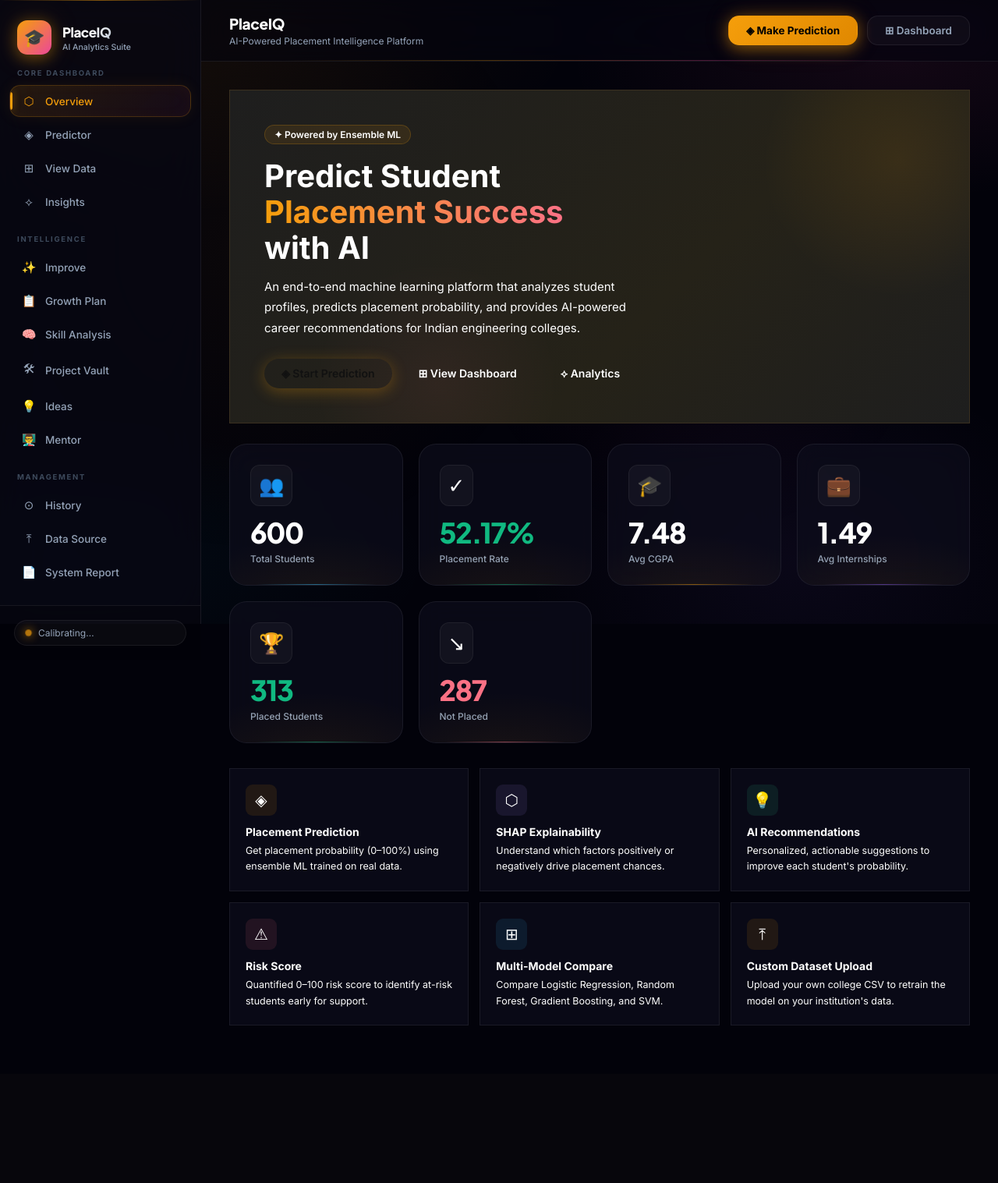
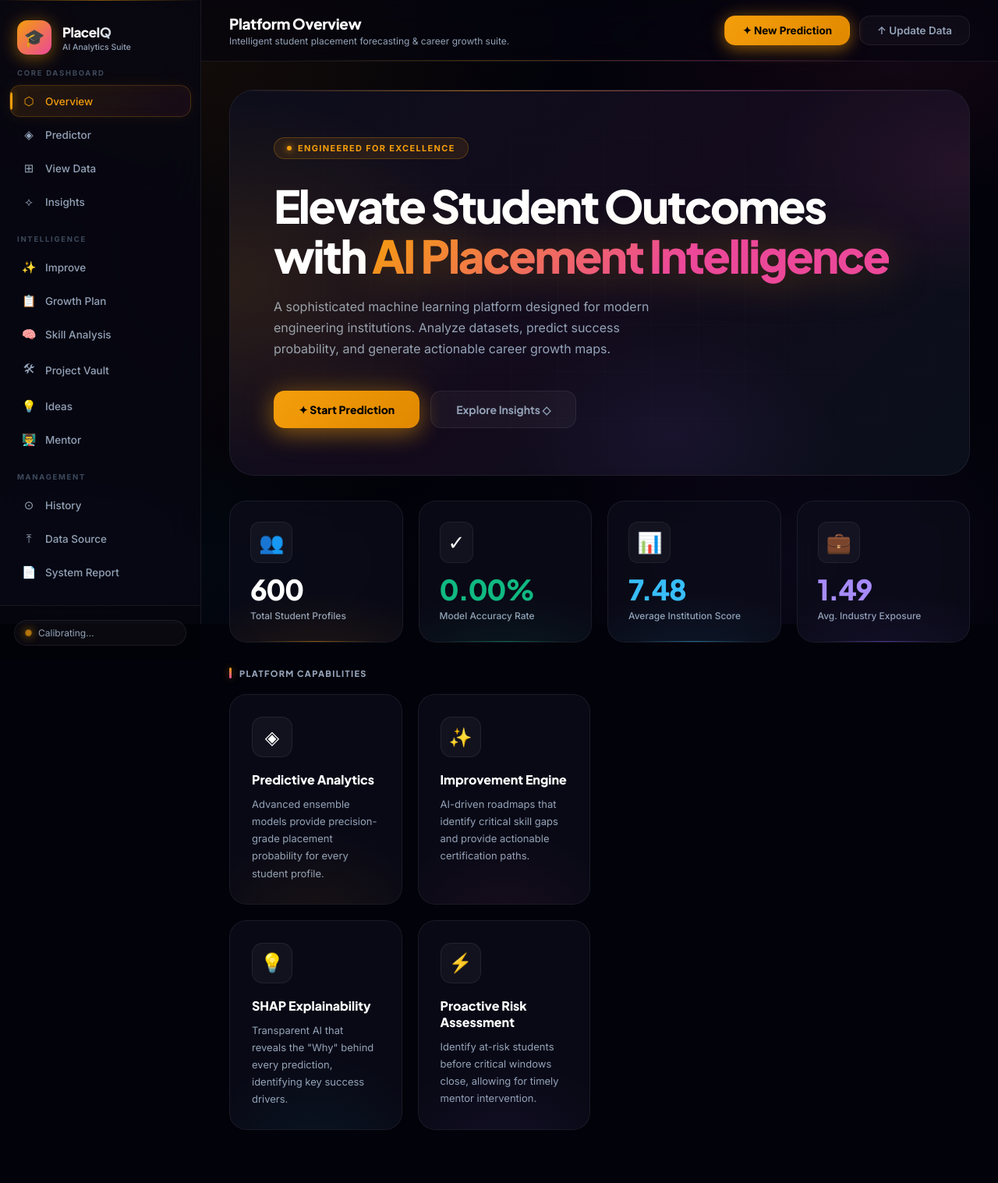
Before and after one commit to Aarthirt14/PlacePulse, a Flask app: page / in a window 1280 px wide. Shown: the whole page at 78% size. Before the commit the page ends 1315 px from the top, so only its background shows below. Run offline with Flask 3, Linux system fonts and the light colour scheme; parts of the project's set-up code (start-up, migrations or seed data) failed here and were passed over.

Commit message:
feat(ui): redesign landing page with cinematic hero section, perspective grid overlay, shimmer CTA button, floating stat badges, and insight dot cycling

```diff
--- a/templates/index.html
+++ b/templates/index.html
@@ -1,187 +1,302 @@
 {% extends "base.html" %}
-{% block title %}PlaceIQ – Home{% endblock %}
-{% block page_title %}PlaceIQ{% endblock %}
-{% block page_sub %}AI-Powered Placement Intelligence Platform{% endblock %}
+{% block title %}Platform Overview — PlaceIQ{% endblock %}
+{% block page_title %}Platform Overview{% endblock %}
+{% block page_sub %}Intelligent student placement forecasting & career growth suite.{% endblock %}
+
+{% block topbar_actions %}
+<a href="/predict" class="btn btn-primary">✦ New Prediction</a>
+<a href="/upload"  class="btn btn-outline">↑ Update Data</a>
+{% endblock %}
 
 {% block extra_head %}
 <style>
+/* ── HERO ─────────────────────────────── */
 .hero {
-    background:linear-gradient(135deg, #1e1e1e 0%, #252218 60%, #1e1e1e 100%);
-    border:1px solid #3a3020; border-radius:var(--radius-lg);
-    padding:44px; margin-bottom:26px; position:relative; overflow:hidden;
+    position: relative; overflow: hidden;
+    border-radius: var(--r-xl);
+    padding: 60px 56px;
+    margin-bottom: 32px;
+    background: linear-gradient(135deg,
+        rgba(14,14,28,0.95) 0%,
+        rgba(20,12,30,0.95) 50%,
+        rgba(10,16,28,0.95) 100%);
+    border: 1px solid var(--border);
 }
 .hero::before {
-    content:''; position:absolute; top:-100px; right:-100px; width:380px; height:380px;
-    background:radial-gradient(circle, rgba(245,158,11,.10) 0%, transparent 65%);
-    border-radius:50%;
+    content: '';
+    position: absolute; inset: 0;
+    background:
+        radial-gradient(ellipse 60% 80% at 0% 50%,   rgba(245,158,11,0.12) 0%, transparent 60%),
+        radial-gradient(ellipse 50% 60% at 100% 20%,  rgba(236,72,153,0.10)  0%, transparent 55%),
+        radial-gradient(ellipse 40% 50% at 60%  90%,  rgba(139,92,246,0.08)  0%, transparent 55%);
+    pointer-events: none;
 }
 .hero::after {
-    content:''; position:absolute; bottom:-120px; left:10%; width:340px; height:340px;
-    background:radial-gradient(circle, rgba(251,113,133,.06) 0%, transparent 65%);
-    border-radius:50%;
-}
-.hero-content { position:relative; z-index:1; }
-.hero h1 { font-size:40px; font-weight:800; line-height:1.15; margin-bottom:14px; }
-.hero h1 .accent-amber {
-    background:linear-gradient(90deg, #f59e0b, #fb7185);
-    -webkit-background-clip:text; -webkit-text-fill-color:transparent;
-}
-.hero p { font-size:15px; color:var(--text2); max-width:500px; line-height:1.75; margin-bottom:26px; }
-.hero-actions { display:flex; gap:12px; flex-wrap:wrap; }
-.pill-btn {
-    padding:10px 22px; border-radius:100px; font-family:var(--font);
-    font-size:14px; font-weight:600; cursor:pointer; text-decoration:none;
-    display:inline-flex; align-items:center; gap:7px; border:none; transition:all .2s ease;
-}
-.pill-amber { background:var(--primary); color:#111; box-shadow:0 4px 20px rgba(245,158,11,.3); }
-.pill-amber:hover { background:var(--primary-d); transform:translateY(-2px); box-shadow:0 6px 24px rgba(245,158,11,.4); }
-.pill-ghost { background:transparent; color:var(--text2); border:1px solid var(--border2); }
-.pill-ghost:hover { border-color:var(--primary); color:var(--primary); }
-.hero-badge {
-    display:inline-flex; align-items:center; gap:6px;
-    background:rgba(245,158,11,.1); border:1px solid rgba(245,158,11,.2);
-    color:var(--primary); border-radius:100px; padding:4px 12px;
-    font-size:12px; font-weight:600; margin-bottom:18px;
+    content: '';
+    position: absolute; top: 0; left: 0; right: 0; height: 1px;
+    background: linear-gradient(90deg, transparent, rgba(245,158,11,0.6), rgba(236,72,153,0.4), transparent);
 }
 
-.feature-grid { display:grid; grid-template-columns:repeat(3,1fr); gap:14px; margin-bottom:26px; }
+/* Animated grid lines */
+.hero-grid {
+    position: absolute; inset: 0; overflow: hidden; pointer-events: none;
+    background-image:
+        linear-gradient(rgba(255,255,255,0.02) 1px, transparent 1px),
+        linear-gradient(90deg, rgba(255,255,255,0.02) 1px, transparent 1px);
+    background-size: 60px 60px;
+    mask-image: radial-gradient(ellipse 80% 80% at 50% 50%, black, transparent);
+}
+
+.hero-tag {
+    display: inline-flex; align-items: center; gap: 8px;
+    padding: 6px 16px; border-radius: 100px; margin-bottom: 28px;
+    background: rgba(245,158,11,0.1); border: 1px solid rgba(245,158,11,0.25);
+    font-size: 11px; font-weight: 800; letter-spacing: 0.12em;
+    color: var(--amber); text-transform: uppercase;
+}
+.hero-tag i { width: 6px; height: 6px; border-radius: 50%; background: var(--amber); box-shadow: 0 0 8px var(--amber); }
+
+.hero h1 {
+    font-family: var(--font-h); font-size: clamp(36px, 5vw, 58px);
+    font-weight: 900; letter-spacing: -0.04em; line-height: 1.1;
+    margin-bottom: 20px; position: relative;
+}
+.hero h1 span {
+    background: linear-gradient(135deg, var(--amber) 0%, var(--pink) 60%);
+    -webkit-background-clip: text; background-clip: text;
+    -webkit-text-fill-color: transparent;
+    filter: drop-shadow(0 0 28px rgba(245,158,11,0.35));
+}
+
+.hero-desc {
+    font-size: 16px; color: var(--text-m); line-height: 1.7;
+    max-width: 520px; margin-bottom: 40px;
+}
+
+.hero-actions { display: flex; gap: 14px; flex-wrap: wrap; }
+.hero-btn-primary {
+    padding: 14px 32px; border-radius: var(--r-md);
+    background: linear-gradient(135deg, var(--amber), #e08800);
+    color: #000; font-weight: 800; font-size: 14px; font-family: var(--font-h);
+    border: none; cursor: pointer; text-decoration: none;
+    display: inline-flex; align-items: center; gap: 10px;
+    box-shadow: 0 6px 28px rgba(245,158,11,0.45), 0 0 50px rgba(245,158,11,0.15);
+    transition: var(--t); position: relative; overflow: hidden;
+}
+.hero-btn-primary::before {
+    content: '';
+    position: absolute; top: 0; left: -100%; width: 60%; height: 100%;
+    background: linear-gradient(90deg, transparent, rgba(255,255,255,0.25), transparent);
+    transition: left 0.5s ease;
+}
+.hero-btn-primary:hover { transform: translateY(-3px); box-shadow: 0 10px 40px rgba(245,158,11,0.55); }
+.hero-btn-primary:hover::before { left: 200%; }
+
+.hero-btn-ghost {
+    padding: 14px 32px; border-radius: var(--r-md);
+    background: rgba(255,255,255,0.04); color: var(--text-m);
+    font-weight: 700; font-size: 14px; font-family: var(--font-h);
+    border: 1px solid var(--border); cursor: pointer; text-decoration: none;
+    display: inline-flex; align-items: center; gap: 10px;
+    transition: var(--t);
+}
+.hero-btn-ghost:hover {
+    background: rgba(255,255,255,0.08); color: var(--text-h);
+    border-color: rgba(255,255,255,0.2); transform: translateY(-2px);
+}
+
+/* Floating badge top-right */
+.hero-visual {
+    position: absolute; right: 50px; top: 50%; transform: translateY(-50%);
+    display: flex; flex-direction: column; gap: 14px;
+}
+.hero-badge {
+    background: rgba(14,14,28,0.9); border: 1px solid var(--border);
+    border-radius: 16px; padding: 16px 20px; backdrop-filter: blur(12px);
+    min-width: 180px;
+}
+.hero-badge strong { display: block; font-family: var(--font-h); font-size: 24px; font-weight: 900; letter-spacing: -0.03em; }
+.hero-badge span  { font-size: 11px; color: var(--text-m); }
+
+/* ── FEATURE CARDS ──── */
+.feature-grid { display: grid; grid-template-columns: repeat(2,1fr); gap: 20px; }
 .feature-card {
-    background:var(--card); border:1px solid var(--border); border-radius:var(--radius-lg);
-    padding:20px; transition:all .2s ease; cursor:default;
+    background: var(--card); border: 1px solid var(--border);
+    border-radius: var(--r-lg); padding: 28px;
+    transition: var(--t); position: relative; overflow: hidden;
+    cursor: default;
 }
-.feature-card:hover { border-color:rgba(245,158,11,.3); transform:translateY(-2px); box-shadow:0 8px 24px rgba(0,0,0,.3); }
-.feature-card .f-icon {
-    width:40px; height:40px; border-radius:9px; margin-bottom:12px;
-    display:flex; align-items:center; justify-content:center; font-size:20px;
+.feature-card::before {
+    content: '';
+    position: absolute; inset: 0;
+    background: radial-gradient(ellipse 100% 80% at 50% 120%, var(--fc-glow, rgba(245,158,11,0.06)), transparent 70%);
+    transition: var(--t);
 }
-.feature-card h3 { font-size:14px; font-weight:700; margin-bottom:6px; color:var(--text); }
-.feature-card p { font-size:12.5px; color:var(--text2); line-height:1.65; }
-.insight-row {
-    background:var(--bg3); border:1px solid var(--border); border-radius:var(--radius);
-    padding:14px 18px; margin-bottom:8px;
-    display:flex; align-items:flex-start; gap:12px;
+.feature-card:hover {
+    border-color: var(--fc-accent, var(--amber));
+    transform: translateY(-4px);
+    box-shadow: 0 20px 50px rgba(0,0,0,0.4), 0 0 40px var(--fc-glow, rgba(245,158,11,0.1));
 }
-.insight-row p { font-size:13px; color:var(--text2); line-height:1.65; }
+.feature-card:hover::before { opacity: 2; }
+.feature-icon {
+    width: 52px; height: 52px; border-radius: 14px; margin-bottom: 18px;
+    display: flex; align-items: center; justify-content: center; font-size: 24px;
+    background: rgba(255,255,255,0.04); border: 1px solid rgba(255,255,255,0.07);
+}
+.feature-card h3 { font-family: var(--font-h); font-size: 16px; font-weight: 800; margin-bottom: 10px; }
+.feature-card p  { font-size: 13px; color: var(--text-m); line-height: 1.7; }
+
+/* ── INSIGHTS ──── */
+.insight-item {
+    display: flex; gap: 16px; align-items: flex-start;
+    padding: 14px 0; border-bottom: 1px solid rgba(255,255,255,0.04);
+    transition: var(--t);
+}
+.insight-item:hover { padding-left: 6px; }
+.insight-item:last-child { border-bottom: none; }
+.insight-dot {
+    width: 8px; height: 8px; border-radius: 50%; margin-top: 6px; flex-shrink: 0;
+    background: var(--amber); box-shadow: 0 0 10px var(--amber-g);
+}
+.insight-text { font-size: 13.5px; color: var(--text-m); line-height: 1.6; }
+.insight-text strong { color: var(--text-h); }
+
+@media (max-width:1100px) {
+    .hero-visual { display: none; }
+    .feature-grid { grid-template-columns: 1fr; }
+    .hero { padding: 40px 30px; }
+}
 </style>
 {% endblock %}
 
-{% block topbar_actions %}
-<a href="/predict" class="btn btn-primary">◈ Make Prediction</a>
-<a href="/dashboard" class="btn btn-outline">⊞ Dashboard</a>
-{% endblock %}
+{% block content %}
 
-{% block content %}
+<!-- HERO ────────────────────────────────────────────── -->
 <div class="hero">
-    <div class="hero-content">
-        <div class="hero-badge">✦ Powered by Ensemble ML</div>
-        <h1>Predict Student<br><span class="accent-amber">Placement Success</span><br>with AI</h1>
-        <p>An end-to-end machine learning platform that analyzes student profiles, predicts placement probability, and provides AI-powered career recommendations for Indian engineering colleges.</p>
-        <div class="hero-actions">
-            <a href="/predict" class="pill-btn pill-amber">◈ Start Prediction</a>
-            <a href="/dashboard" class="pill-btn pill-ghost">⊞ View Dashboard</a>
-            <a href="/analytics" class="pill-btn pill-ghost">⟡ Analytics</a>
+    <div class="hero-grid"></div>
+
+    <div class="hero-tag"><i></i> Engineered for Excellence</div>
+
+    <h1>
+        Elevate Student Outcomes<br>
+        with <span>AI Placement Intelligence</span>
+    </h1>
+
+    <p class="hero-desc">
+        A sophisticated machine learning platform designed for modern engineering institutions.
+        Analyze datasets, predict success probability, and generate actionable career growth maps.
+    </p>
+
+    <div class="hero-actions">
+        <a href="/predict" class="hero-btn-primary">✦ Start Prediction</a>
+        <a href="/analytics" class="hero-btn-ghost">Explore Insights ◇</a>
+    </div>
+
+    {% if ready %}
+    <div class="hero-visual">
+        <div class="hero-badge" style="border-color:rgba(245,158,11,0.25); box-shadow: 0 0 30px rgba(245,158,11,0.08);">
+            <strong style="color:var(--amber)">{{ stats.total_students or '—' }}</strong>
+            <span>Students Indexed</span>
         </div>
+        <div class="hero-badge" style="border-color:rgba(16,185,129,0.25); box-shadow: 0 0 30px rgba(16,185,129,0.08);">
+            <strong style="color:var(--emerald)">{{ stats.placement_rate or '—' }}%</strong>
+            <span>Overall Success Rate</span>
+        </div>
+        <div class="hero-badge" style="border-color:rgba(139,92,246,0.25); box-shadow: 0 0 30px rgba(139,92,246,0.08);">
+            <strong style="color:#a78bfa">Live</strong>
+            <span>ML Engine Active</span>
+        </div>
+    </div>
+    {% endif %}
+</div>
+
+<!-- STAT GRID ───────────────────────────────────────── -->
+<div class="stat-grid">
+    <div class="stat-card" style="--accent-color:var(--amber);--accent-glow:rgba(245,158,11,0.1)">
+        <div class="stat-icon">👥</div>
+        {% if ready %}<div class="stat-delta up">+12%</div>{% endif %}
+        <div class="stat-value"><span class="counter">{{ stats.total_students or 0 }}</span></div>
+        <div class="stat-label">Total Student Profiles</div>
+    </div>
+    <div class="stat-card" style="--accent-color:var(--emerald);--accent-glow:rgba(16,185,129,0.1)">
+        <div class="stat-icon">✓</div>
+        {% if ready %}<div class="stat-delta ok">Vitals OK</div>{% endif %}
+        <div class="stat-value" style="color:var(--emerald)"><span class="counter" data-decimals="2">{{ stats.best_accuracy or 0 }}</span>%</div>
+        <div class="stat-label">Model Accuracy Rate</div>
+    </div>
+    <div class="stat-card" style="--accent-color:var(--sky);--accent-glow:rgba(56,189,248,0.1)">
+        <div class="stat-icon">📊</div>
+        <div class="stat-value" style="color:var(--sky)"><span class="counter" data-decimals="2">{{ stats.avg_cgpa or 0 }}</span></div>
+        <div class="stat-label">Average Institution Score</div>
+    </div>
+    <div class="stat-card" style="--accent-color:var(--violet);--accent-glow:rgba(139,92,246,0.1)">
+        <div class="stat-icon">💼</div>
+        <div class="stat-value" style="color:#a78bfa"><span class="counter" data-decimals="2">{{ stats.avg_internships or 0 }}</span></div>
+        <div class="stat-label">Avg. Industry Exposure</div>
     </div>
 </div>
 
-{% if stats %}
-<div class="stat-grid">
-    <div class="stat-card" style="--accent-color:var(--sky)">
-        <span class="stat-icon">👥</span>
-        <div class="stat-value">{{ stats.total_students or 0 }}</div>
-        <div class="stat-label">Total Students</div>
+<!-- FEATURE CARDS + INSIGHTS ────────────────────────── -->
+<div class="grid-2" style="margin-bottom: 32px;">
+    <div>
+        <div class="card-title" style="margin-bottom:20px">Platform Capabilities</div>
+        <div class="feature-grid">
+            <div class="feature-card" style="--fc-accent:var(--amber);--fc-glow:rgba(245,158,11,0.08)">
+                <div class="feature-icon">◈</div>
+                <h3>Predictive Analytics</h3>
+                <p>Advanced ensemble models provide precision-grade placement probability for every student profile.</p>
+            </div>
+            <div class="feature-card" style="--fc-accent:var(--pink);--fc-glow:rgba(236,72,153,0.08)">
+                <div class="feature-icon">✨</div>
+                <h3>Improvement Engine</h3>
+                <p>AI-driven roadmaps that identify critical skill gaps and provide actionable certification paths.</p>
+            </div>
+            <div class="feature-card" style="--fc-accent:var(--cyan);--fc-glow:rgba(6,182,212,0.08)">
+                <div class="feature-icon">💡</div>
+                <h3>SHAP Explainability</h3>
+                <p>Transparent AI that reveals the "Why" behind every prediction, identifying key success drivers.</p>
+            </div>
+            <div class="feature-card" style="--fc-accent:var(--violet);--fc-glow:rgba(139,92,246,0.08)">
+                <div class="feature-icon">⚡</div>
+                <h3>Proactive Risk Assessment</h3>
+                <p>Identify at-risk students before critical windows close, allowing for timely mentor intervention.</p>
+            </div>
+        </div>
     </div>
-    <div class="stat-card" style="--accent-color:var(--emerald)">
-        <span class="stat-icon">✓</span>
-        <div class="stat-value" style="color:var(--emerald)">{{ stats.placement_rate or 0 }}%</div>
-        <div class="stat-label">Placement Rate</div>
+
+    {% if insights_global or (stats and ready) %}
+    <div class="card">
+        <div class="card-title">✦ Neural Insights Engine</div>
+        <p style="font-size:12px; color:var(--text-l); margin-bottom:20px;">
+            Key patterns and hidden correlations discovered by our deep-analysis pipeline.
+        </p>
+        <div>
+            {% for ins in (insights_global or []) %}
+            <div class="insight-item">
+                <div class="insight-dot" style="background:{{ ['#f59e0b','#10b981','#38bdf8','#ec4899','#8b5cf6','#fb7185'][loop.index0 % 6] }}; box-shadow: 0 0 10px {{ ['rgba(245,158,11,0.5)','rgba(16,185,129,0.5)','rgba(56,189,248,0.5)','rgba(236,72,153,0.5)','rgba(139,92,246,0.5)','rgba(251,113,133,0.5)'][loop.index0 % 6] }};"></div>
+                <div class="insight-text">{{ ins }}</div>
+            </div>
+            {% else %}
+            <div style="text-align:center; padding:40px 0; color:var(--text-l)">
+                <div style="font-size:36px; margin-bottom:14px; opacity:0.4">⚡</div>
+                <div style="font-size:13px">Upload a dataset to generate AI insights.</div>
+            </div>
+            {% endfor %}
+        </div>
     </div>
-    <div class="stat-card" style="--accent-color:var(--primary)">
-        <span class="stat-icon">🎓</span>
-        <div class="stat-value">{{ stats.avg_cgpa or 0 }}</div>
-        <div class="stat-label">Avg CGPA</div>
-    </div>
-    <div class="stat-card" style="--accent-color:var(--violet)">
-        <span class="stat-icon">💼</span>
-        <div class="stat-value">{{ stats.avg_internships or 0 }}</div>
-        <div class="stat-label">Avg Internships</div>
-    </div>
-    <div class="stat-card" style="--accent-color:var(--emerald)">
-        <span class="stat-icon">🏆</span>
-        <div class="stat-value" style="color:var(--emerald)">{{ stats.placed_count or 0 }}</div>
-        <div class="stat-label">Placed Students</div>
-    </div>
-    <div class="stat-card" style="--accent-color:var(--rose)">
-        <span class="stat-icon">↘</span>
-        <div class="stat-value" style="color:var(--rose)">{{ stats.not_placed_count or 0 }}</div>
-        <div class="stat-label">Not Placed</div>
-    </div>
-</div>
-{% else %}
-<div class="card" style="margin-bottom:26px; text-align:center; padding:44px;">
-    <div style="font-size:42px;margin-bottom:14px;">⚙</div>
-    <h3 style="margin-bottom:8px;font-size:18px;">Initializing AI Pipeline…</h3>
-    <p style="color:var(--text2);margin-bottom:22px;font-size:14px;">Loading dataset and training models. This takes 30–60 s on first run.</p>
-    <div class="spinner" style="margin:0 auto;"></div>
-</div>
-{% endif %}
-
-<div class="feature-grid">
-    <div class="feature-card">
-        <div class="f-icon" style="background:rgba(245,158,11,.1);">◈</div>
-        <h3>Placement Prediction</h3>
-        <p>Get placement probability (0–100%) using ensemble ML trained on real data.</p>
-    </div>
-    <div class="feature-card">
-        <div class="f-icon" style="background:rgba(167,139,250,.1);">⬡</div>
-        <h3>SHAP Explainability</h3>
-        <p>Understand which factors positively or negatively drive placement chances.</p>
-    </div>
-    <div class="feature-card">
-        <div class="f-icon" style="background:rgba(52,211,153,.1);">💡</div>
-        <h3>AI Recommendations</h3>
-        <p>Personalized, actionable suggestions to improve each student's probability.</p>
-    </div>
-    <div class="feature-card">
-        <div class="f-icon" style="background:rgba(251,113,133,.1);">⚠</div>
-        <h3>Risk Score</h3>
-        <p>Quantified 0–100 risk score to identify at-risk students early for support.</p>
-    </div>
-    <div class="feature-card">
-        <div class="f-icon" style="background:rgba(56,189,248,.1);">⊞</div>
-        <h3>Multi-Model Compare</h3>
-        <p>Compare Logistic Regression, Random Forest, Gradient Boosting, and SVM.</p>
-    </div>
-    <div class="feature-card">
-        <div class="f-icon" style="background:rgba(245,158,11,.1);">⤒</div>
-        <h3>Custom Dataset Upload</h3>
-        <p>Upload your own college CSV to retrain the model on your institution's data.</p>
-    </div>
+    {% endif %}
 </div>
 
-{% if ready %}
-<div class="card">
-    <div class="card-title">✦ Auto-Generated Insights</div>
-    <p style="color:var(--text2);font-size:12.5px;margin-bottom:14px;">Key patterns discovered from the dataset by the AI.</p>
-    <div id="insights-list">
-        <div class="insight-row"><p style="color:var(--text3);">Loading insights…</p></div>
-    </div>
-</div>
+{% endblock %}
 
+{% block scripts %}
 <script>
-fetch('/api/insights').then(r=>r.json()).then(d=>{
-    const el = document.getElementById('insights-list');
-    if (d.insights && d.insights.length) {
-        el.innerHTML = d.insights.map(ins => `
-            <div class="insight-row">
-                <span style="font-size:18px;flex-shrink:0">${ins.split(' ')[0]}</span>
-                <p>${ins}</p>
-            </div>
-        `).join('');
-    } else {
-        el.innerHTML = '<div class="insight-row"><p style="color:var(--text3)">No insights yet.</p></div>';
-    }
+// Re-init counters after DOM ready (base loads them via observer)
+document.addEventListener('DOMContentLoaded', () => {
+    document.querySelectorAll('.counter').forEach(el => {
+        el.dataset.target = el.textContent;
+        counterObserver.observe(el);
+    });
 });
 </script>
-{% endif %}
 {% endblock %}
```
